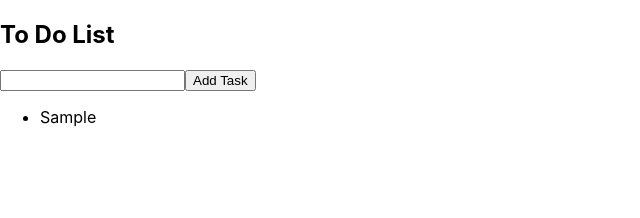
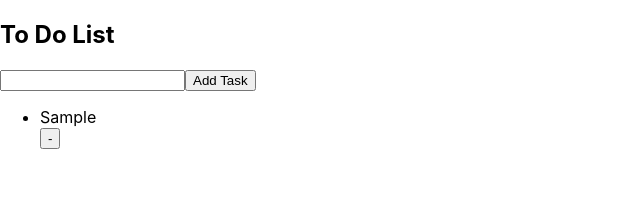
Before and after one commit to vknanavati/React-ToDoList, a React (Create React App) app: page / in a window 1280 px wide. Both pictures are taken after typing "Sample" into the empty fields and a click on the button "Add Task". Shown: the top 218 px of the page, without its empty margins (0-640 px from the left). Built offline with nearby package versions, Linux system fonts and the light colour scheme.

Commit message:
created function to delete task

```diff
--- a/src/App.js
+++ b/src/App.js
@@ -2,12 +2,13 @@
 import { useState } from 'react';
 function App() {
 
-  /*state variable that stores the task
-  entered in the input box*/
+  /* task is a state variable that stores the task
+  entered into the input box*/
   const [task, setTask] = useState("");
-  //array that stores the tasks
+  /*list is an array that stores the taskObject*/
   const [list, setList] = useState([]);
 
+  /*event handler for Add Task button */
   const handleClick = e => {
     e.preventDefault();
 
@@ -17,13 +18,24 @@ function App() {
       id: Math.floor(Math.random() * 1000),
       value: task
     };
-    //adds task to the list of tasks
+    /*adds new task added to the taskObject
+    to the list array*/
     setList([...list, taskObject]);
 
     console.log("useState variable 'list': ", list)
     console.log("taskObject:", taskObject)
 
+    /*sets useState variable task
+    back to an empty string so user sees
+    empty input box after pressing the Add button*/
     setTask("");
+  }
+  /*event handler for the - button */
+  const removeTask = (e, id) => {
+    e.preventDefault();
+    const updatedList = list.filter((taskObject) => taskObject.id !== id);
+
+    setList(updatedList)
 
   }
   return (
@@ -42,12 +54,19 @@ function App() {
       <ul>
         {list.map(taskObject => {
           return (
-            <li
-              key={taskObject.id}
-            >
-              {taskObject.value}</li>
+            <>
+              <li
+                key={taskObject.id}
+              >
+                {taskObject.value}</li>
+              <button
+                onClick={(e) => removeTask(e, taskObject.id)}
+              >-</button>
+            </>
           )
-        })}
+        }
+        )
+        }
       </ul>
 
     </>
```
